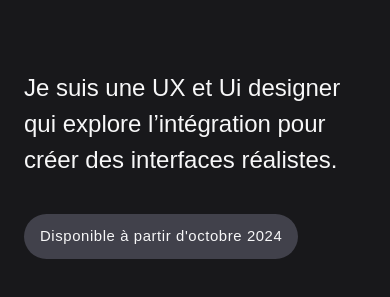
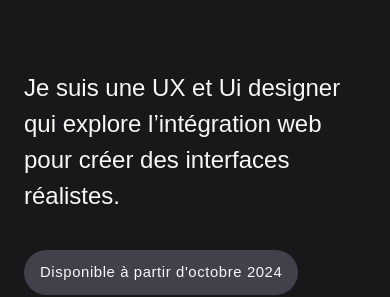
Before and after one commit to Assoghe/portfonextjs, a Next.js app: page / in a window 390 px wide. Shown: the part 138-435 px from the top of the page. Built offline with nearby package versions, Linux system fonts and the light colour scheme; a web font is replaced by a local one.

Commit message:
Responsive > fix Typo

```diff
--- a/src/app/portfolio/_components/herosection/hero-top-view.tsx
+++ b/src/app/portfolio/_components/herosection/hero-top-view.tsx
@@ -6,7 +6,7 @@ export const HeroTopView = () => {
     return (
         <Container className="my-52">
             <Typography variant="h1" component="h1" className="my-14 mb-9">
-            Je suis une UX et Ui designer qui explore l’intégration pour créer des interfaces réalistes.
+            Je suis une UX et Ui designer qui explore l’intégration web pour créer des interfaces réalistes.
             </Typography>
             <Tag variant="default">
                 Disponible à partir d'octobre 2024
```
